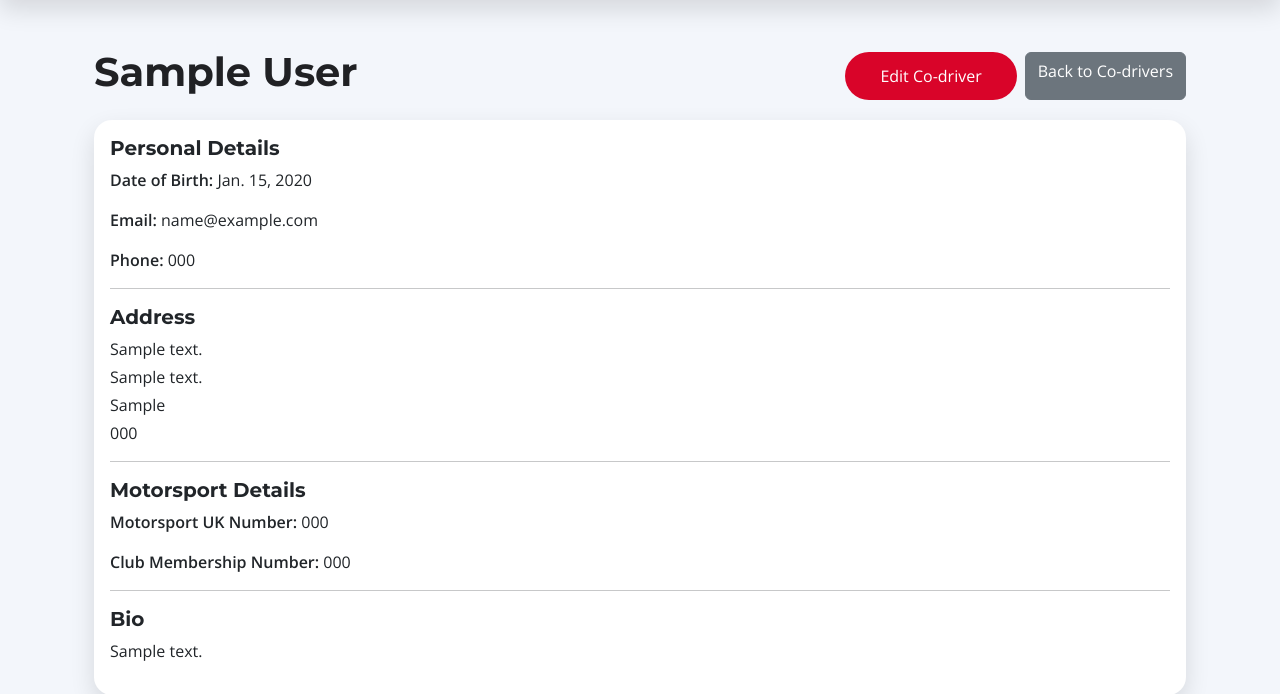
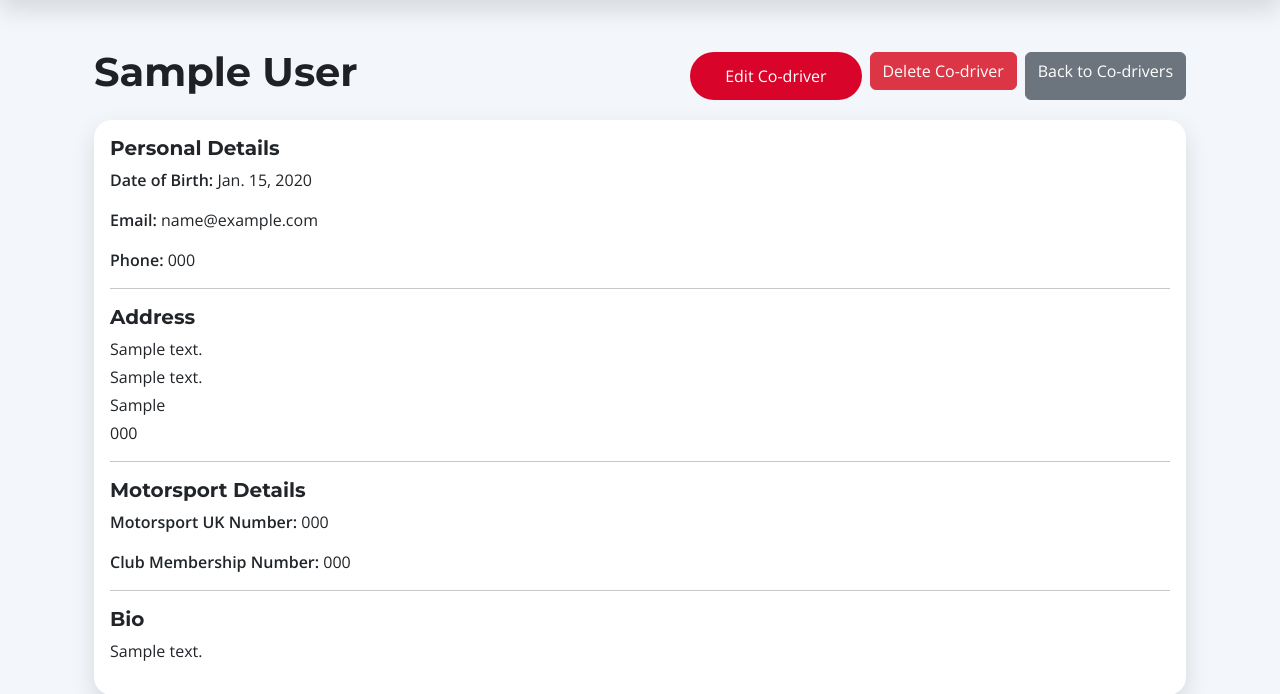
Before and after one commit to RoyCuthbert/motorsport-navigator, a Django app: page /codrivers/1/ in a window 1280 px wide. Shown: the part 56-750 px from the top of the page. Run offline with Django 5.2, Linux system fonts and the light colour scheme; a user stored in the database is signed in; tables that the repository leaves empty hold one stand-in row (values such as "Sample post").

Commit message:
complete private co-driver management

```diff
--- a/codrivers/templates/codrivers/codriver_detail.html
+++ b/codrivers/templates/codrivers/codriver_detail.html
@@ -18,6 +18,14 @@
             <a href="{% url 'edit_codriver' codriver.pk %}" class="btn btn-primary">
                 Edit Co-driver
             </a>
+            <form method="POST" action="{% url 'delete_codriver' codriver.pk %}" class="d-inline"
+                onsubmit="return confirm('Are you sure you want to delete this co-driver? This cannot be undone.');">
+                {% csrf_token %}
+
+                <button type="submit" class="btn btn-danger">
+                    Delete Co-driver
+                </button>
+            </form>
 
             <a href="{% url 'codriver_list' %}" class="btn btn-secondary">
                 Back to Co-drivers
--- a/codrivers/urls.py
+++ b/codrivers/urls.py
@@ -8,5 +8,5 @@ urlpatterns = [
     path("add/",views.add_codriver,name="add_codriver"),
     path("<int:pk>/",views.codriver_detail,name="codriver_detail"),
     path("<int:pk>/edit/", views.edit_codriver, name="edit_codriver"),
-
+    path("<int:pk>/delete/", views.delete_codriver, name="delete_codriver"),
 ]
```
Also changed, not shown: templates/dashboard/dashboard.html (+8 -0 lines).
